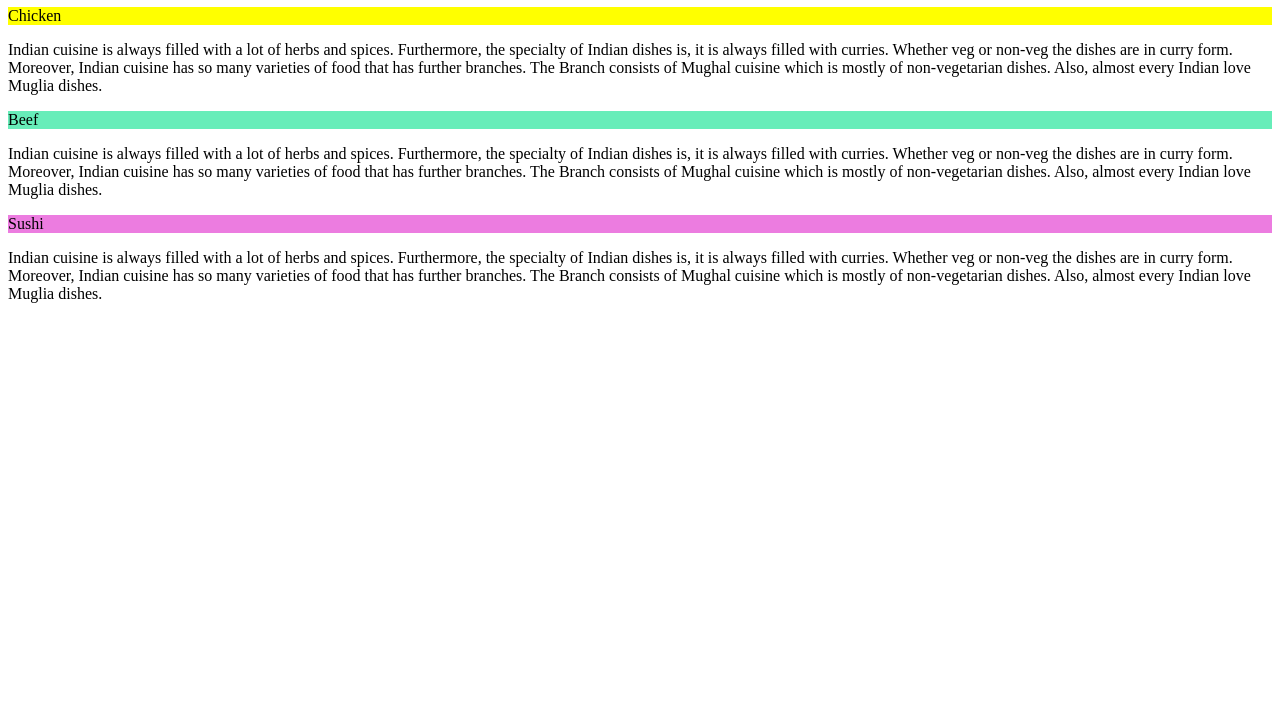
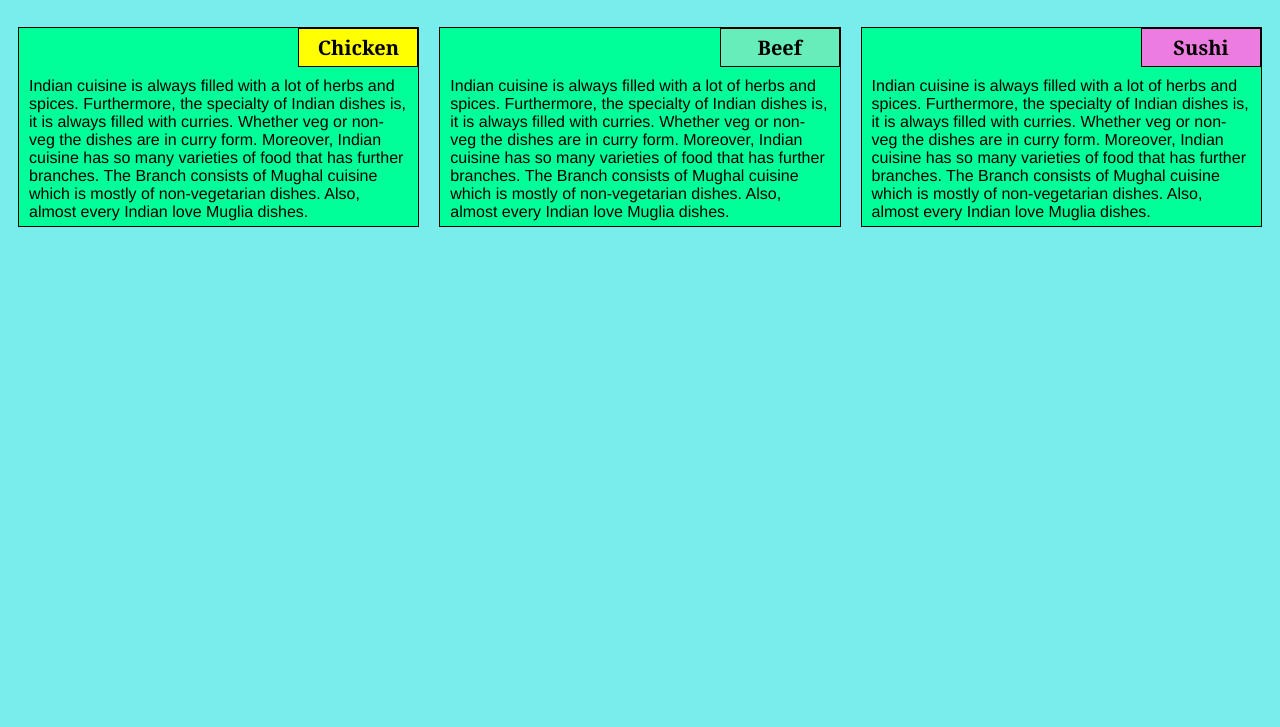
Before and after one commit to Dhaneesh02/coursersa_module, a plain HTML site: page index.html in a window 1280 px wide. Shown: the part 73-800 px from the top of the page. Drawn offline with Linux system fonts and the light colour scheme.

Commit message:
Update index.html

```diff
--- a/index.html
+++ b/index.html
@@ -2,7 +2,7 @@
 <html>
 <head>
 	<meta charset="utf-8">
-	<link rel="stylesheet" type="text/css" href="css/styles.css">
+	<link rel="stylesheet" type="text/css" href="css/styles_module2.css">
 	<title>Web Development Module 2 Solution</title>
 </head>
 <body>
```
